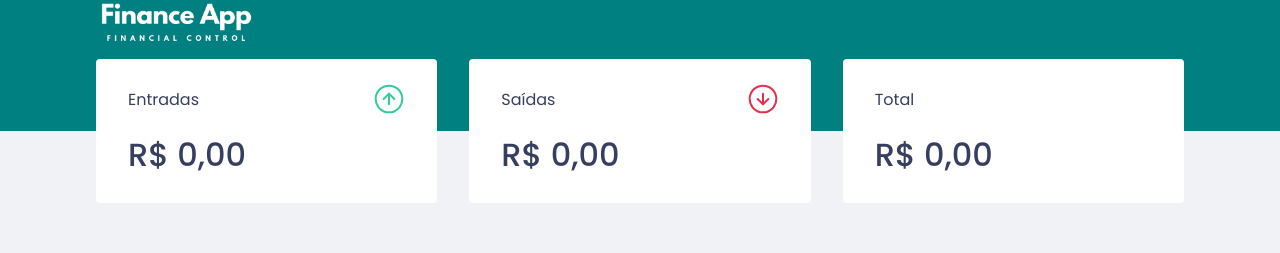
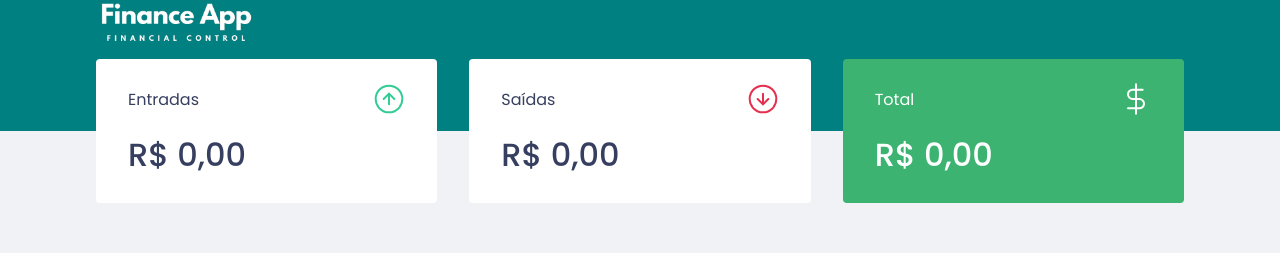
Before and after one commit to claraferreirabatista/continuous-learning-finance-app, a React (Create React App) app: page / in a window 1280 px wide. Shown: the part 149-402 px from the top of the page. Built offline with nearby package versions, Linux system fonts and the light colour scheme; no server answers; what miragejs would draw is missing.

Commit message:
className

```diff
--- a/src/components/Summary/index.tsx
+++ b/src/components/Summary/index.tsx
@@ -51,7 +51,7 @@ export function Summary() {
           }).format(summary.withdraws)}
         </strong>
       </div>
-      <div className="highlight-background">
+      <div className="total">
         <header>
           <p>Total</p>
           <img src={totalImg} alt="Total" />
```
